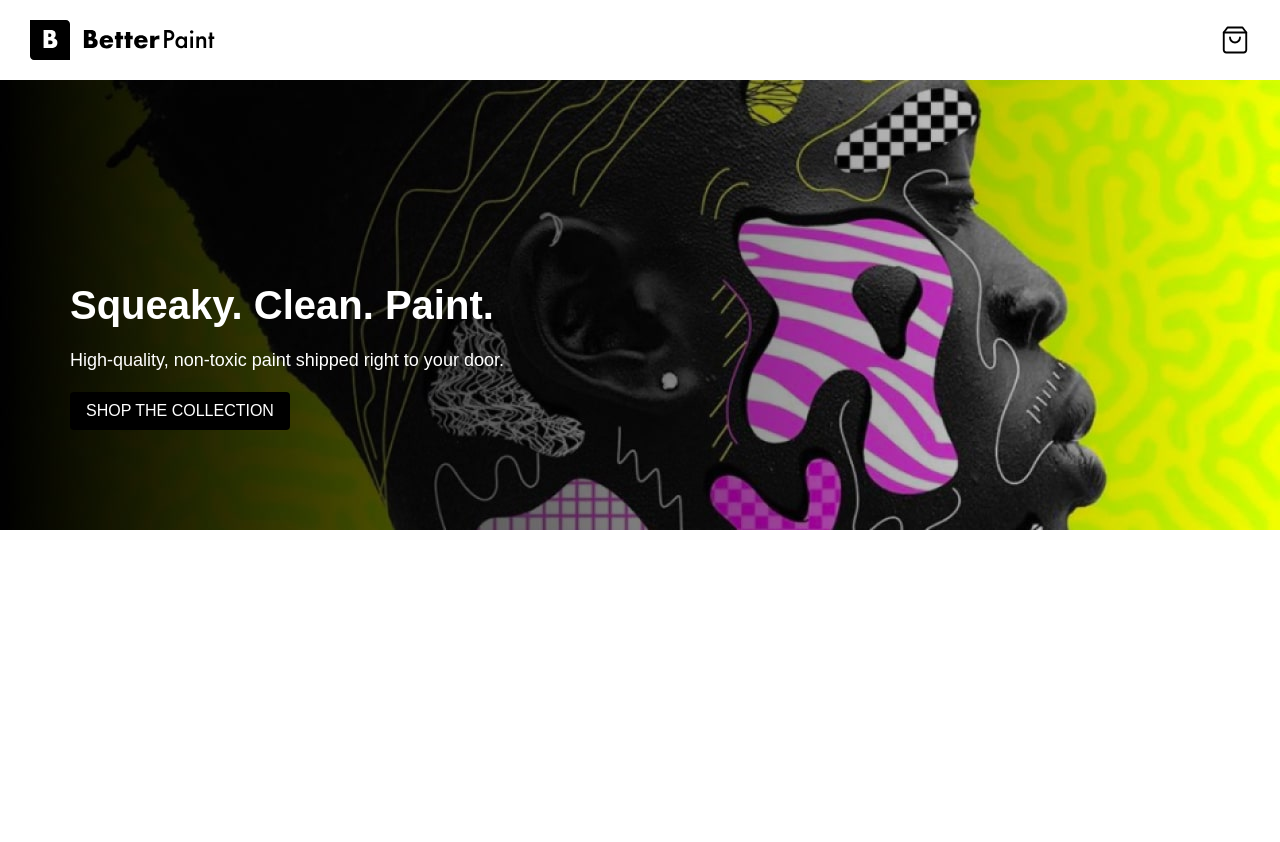
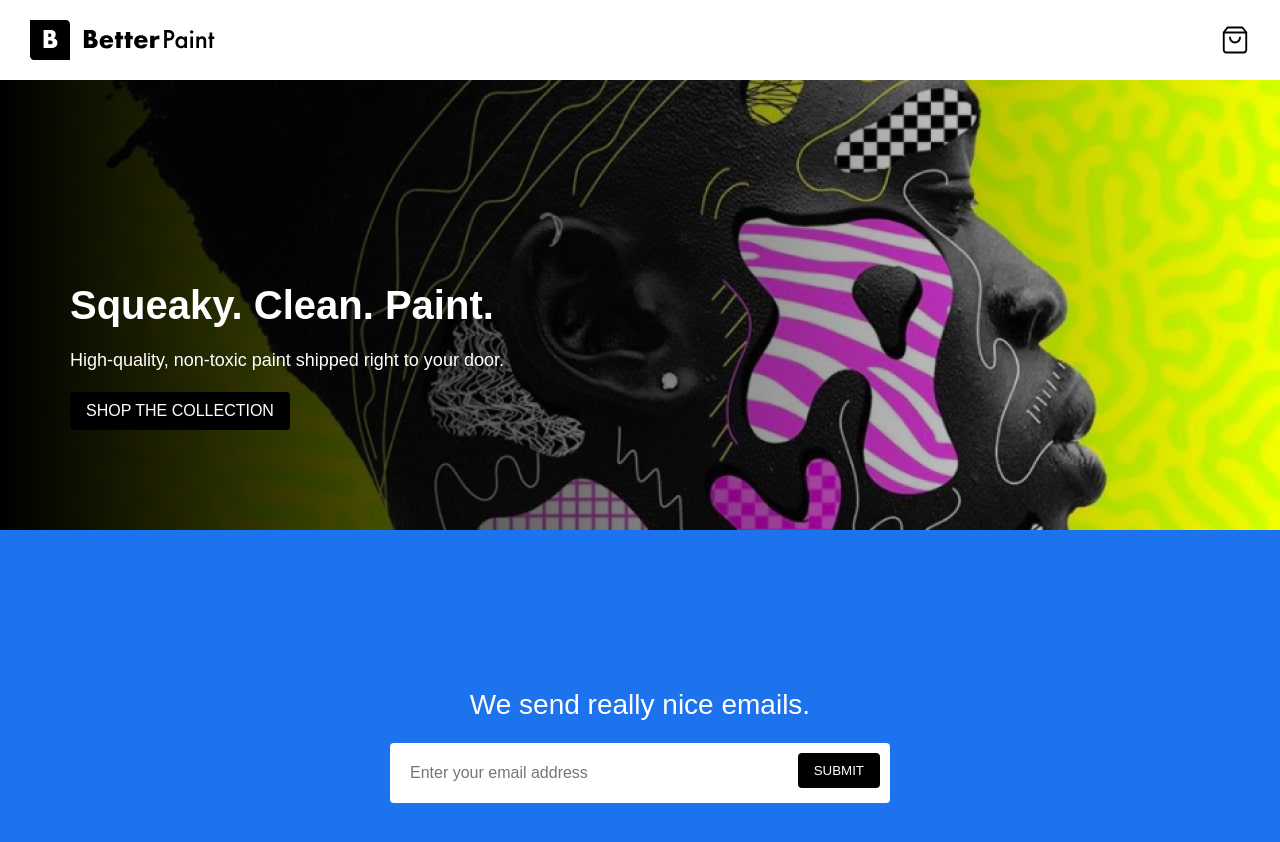
Before and after one commit to josemariogutierrez/landing-page-app, a Next.js app: page / in a window 1280 px wide. Shown: the top 842 px of the page. Before the commit the page ends 800 px from the top, so only its background shows below. Built offline with nearby package versions, Linux system fonts and the light colour scheme; a web font is replaced by a local one.

Commit message:
Add mail form section

```diff
--- a/pages/index.js
+++ b/pages/index.js
@@ -1,4 +1,4 @@
-import { Header, Hero } from '../sections';
+import { Header, Hero, MailForm } from '../sections';
 import Head from 'next/head'
 
 const Home = ()=> {
@@ -13,6 +13,7 @@ const Home = ()=> {
       <main>
         <Header></Header>
         <Hero></Hero>
+        <MailForm></MailForm>
       </main>
     </>
   )
--- /dev/null
+++ b/sections/MailForm/MailForm.js
@@ -0,0 +1,20 @@
+import styles from './MailForm.module.scss'
+
+const MailForm = () => {
+  return (
+    <section className={styles.mailForm}>
+      <div className={styles.mailFormContainer}>
+        <p className={styles.text}>We send really nice emails.</p>
+        <form>
+         <div className={styles.inputContainer}>
+          <label htmlFor="submitEmail" className={styles.label}>Submit Email</label>
+          <input className={styles.input} id="submitEmail" type="email" placeholder="Enter your email address"></input>
+          <button className={`btn ${styles.submitBtn}`}>Submit</button>
+         </div>
+        </form>
+      </div>
+    </section>
+  )
+}
+
+export default MailForm;
--- /dev/null
+++ b/sections/MailForm/MailForm.module.scss
@@ -0,0 +1,49 @@
+@import "styles/variables.scss";
+
+.mailForm {
+  background-color: $accent-color;
+  display: grid;
+  min-height: 430px;
+  place-items: center;
+  text-align: center;
+
+  &Container {
+    padding: 20px;
+    width: 100%;
+  }
+}
+
+.text {
+  font-size: 28px;
+  line-height: 36px;
+  margin: 0 0 20px;
+}
+
+.input {
+  border-radius: 4px;
+  border: none;
+  font-family: futura-pt, sans-serif;
+  font-size: 16px;
+  height: 60px;
+  line-height: 22px;
+  padding: 20px;
+  width: 100%;
+
+  &Container {
+    width: 100%;
+    max-width: 500px;
+    margin: auto;
+    position: relative;
+  }
+}
+
+.label{
+  position: absolute;
+}
+
+.submitBtn {
+  cursor: pointer;
+  position: absolute;
+  right: 10px;
+  top: 10px;
+}
--- a/sections/index.js
+++ b/sections/index.js
@@ -1,7 +1,9 @@
 import Header from './Header/Header';
 import Hero from './Hero/Hero';
+import MailForm from './MailForm/MailForm';
 
 export {
   Header,
-  Hero
+  Hero,
+  MailForm
 };
```
